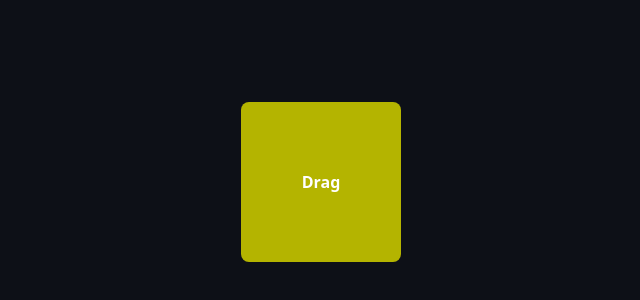
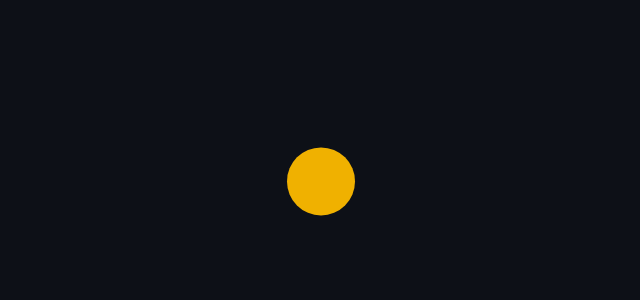
Before and after one commit to Afzalshaikh78/Framer-motion, a React (Vite) app: page / in a window 1280 px wide. Shown: the part 218-518 px from the top of the page, without its empty margins (319-959 px from the left). Built offline with nearby package versions, Linux system fonts and the light colour scheme.

Commit message:
exercise

```diff
--- a/src/App.tsx
+++ b/src/App.tsx
@@ -5,9 +5,10 @@ import { motion } from "framer-motion";
 import AnimatedCard from "./components/AnimatedCard";
 import AnimatedGallery from "./components/AnimatedGallery";
 import Draggable from "./components/Draggable";
+import BouncingBall from "./components/BouncingBall";
 function App() {
   return (
-  <div>
+  <div className="flex flex-col items-center justify-center h-screen">
       {/* <BouncingLoader /> */}
       {/* <Gestures /> */}
 
@@ -17,7 +18,8 @@ function App() {
       {/* <AnimatedCard /> */}
       {/* <AnimatedGallery /> */}
 
-      <Draggable/>
+      {/* <Draggable/> */}
+      <BouncingBall/>
   </div>
 
   )
--- /dev/null
+++ b/src/components/BouncingBall.tsx
@@ -0,0 +1,24 @@
+import React from "react";
+import { motion } from "framer-motion";
+
+const BouncingBall = () => {
+  return (
+    <motion.div
+      className="w-17 h-17 bg-yellow-500 rounded-full"
+      animate={{ y: [0, -200, 0] }}
+      transition={{
+        duration: 1,
+        ease: "easeInOut",
+        repeat: Infinity,
+        repeatType: "loop",
+
+      }}
+    >
+
+
+
+    </motion.div>
+  );
+};
+
+export default BouncingBall;
```
